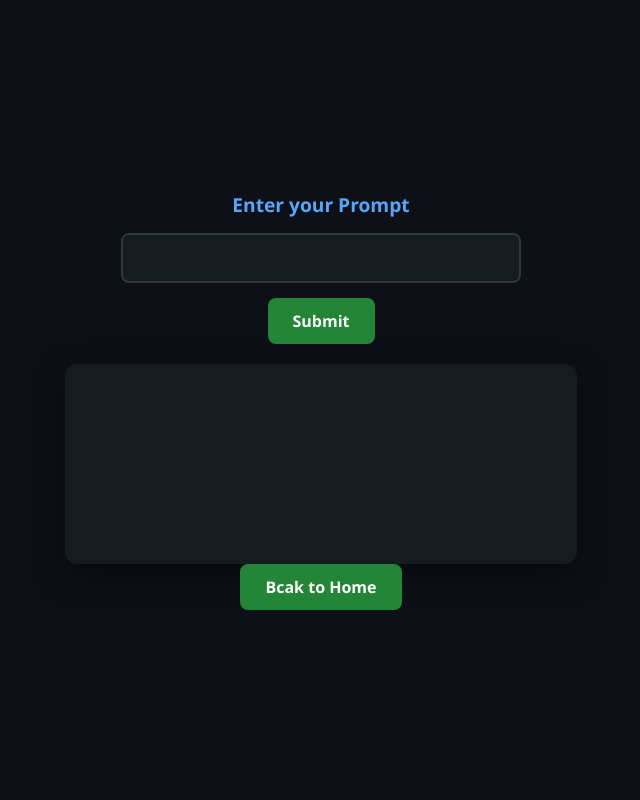
After one commit to prajapatiHardik2008/h-24, a Flask app: page /image in a window 1280 px wide. The commit adds this page. Shown: the whole page, without its empty margins (319-959 px from the left). Run offline with Flask 3, Linux system fonts and the light colour scheme.

Commit message:
Added AI Image Gen and Help Center with Secure API handling

```diff
--- a/app.py
+++ b/app.py
@@ -99,6 +99,16 @@ def terminal():
 def challange():
     return render_template('cybersecurity.html')
 #-------------------------------------------------------
+# image maker
+@app.route('/image')
+def image():
+    return render_template("createimage.html")
+#------------------------------------------------------
+# Help
+@app.route('/help')
+def help():
+    return render_template("Helpcenter.html")
+#-------------------------------------------------------
 # All Api's
 #----------------------------------------------------
 # base 64 Encoding and decoding API
--- /dev/null
+++ b/static/imageai.js
@@ -0,0 +1,82 @@
+const btn = document.querySelector('#make');
+const input = document.querySelector('input');
+const resultDiv = document.querySelector('.result');
+const loader = document.querySelector('p');
+
+btn.addEventListener('click', () => {
+    // Tumne #prompt use kiya hai, ensure karo tumhare HTML input ki ID "prompt" ho.
+    const promptValue = document.querySelector("#prompt").value.trim();
+
+    if (promptValue) {
+        // Loading text dikhao
+        loader.style.display = 'block';
+        loader.innerText = "Processing, please wait... (Flux model)";
+        loader.style.color = "#8b949e";
+
+        resultDiv.innerHTML = ''; // Purani image aur download button hatao
+
+        // Naya image element create karo
+        const img = document.createElement('img');
+
+        // EncodeURIComponent zaroori hai
+        const encodedPrompt = encodeURIComponent(promptValue);
+
+        // Tumhara updated URL (Flux model ke saath)
+        img.src = `https://gen.pollinations.ai/image/${encodedPrompt}?model=flux`;
+
+        // Styling for the image to make sure it looks good in CSS
+        img.style.maxWidth = "100%";
+        img.style.height = "auto";
+        img.style.borderRadius = "8px";
+
+        // Jab image puri tarah load ho jaye
+        img.onload = () => {
+            loader.style.display = 'none';
+            resultDiv.innerHTML = ''; // Clear loading text
+            resultDiv.appendChild(img); // Image add karo
+
+            // --- DOWNLOAD BUTTON LOGIC START ---
+
+            // 1. Download Button create karo
+            const downloadBtn = document.createElement('button');
+            downloadBtn.innerText = "⬇️ Download Image";
+            downloadBtn.id = "downloadBtn"; // Styling ke liye ID
+
+            // 2. Button par click event lagao
+            downloadBtn.addEventListener('click', () => {
+                downloadImage(img.src, `H24_AI_${encodedPrompt.substring(0, 20)}.jpg`);
+            });
+
+            // 3. Button ko result div mein image ke neeche add karo
+            resultDiv.appendChild(downloadBtn);
+
+            // --- DOWNLOAD BUTTON LOGIC END ---
+        };
+
+        // Agar error aaye
+        img.onerror = () => {
+            loader.innerText = "Error: Server down.";
+            loader.style.color = "red";
+        };
+    }
+});
+
+// Helper function to handle downloading across different browsers
+function downloadImage(url, filename) {
+    fetch(url)
+        .then(response => response.blob())
+        .then(blob => {
+            const blobUrl = window.URL.createObjectURL(blob);
+            const a = document.createElement('a');
+            a.href = blobUrl;
+            a.download = filename;
+            document.body.appendChild(a);
+            a.click();
+            document.body.removeChild(a);
+            window.URL.revokeObjectURL(blobUrl);
+        })
+        .catch(err => {
+            console.error('Download error:', err);
+            alert("Download error");
+        });
+}
--- /dev/null
+++ b/templates/createimage.html
@@ -0,0 +1,143 @@
+<!DOCTYPE html>
+<html lang="en">
+<head>
+    <meta charset="UTF-8">
+    <meta name="viewport" content="width=device-width, initial-scale=1.0">
+    <title>Document</title>
+    <style>
+        /* General Reset */
+* {
+    margin: 0;
+    padding: 0;
+    box-sizing: border-box;
+    font-family: 'Segoe UI', Tahoma, Geneva, Verdana, sans-serif;
+}
+
+body {
+    background-color: #0d1117; /* Dark background */
+    color: #e6edf3;
+    display: flex;
+    flex-direction: column;
+    align-items: center;
+    justify-content: center;
+    min-height: 100vh;
+    padding: 20px;
+}
+
+/* Container styling */
+label {
+    font-size: 1.2rem;
+    margin-bottom: 15px;
+    color: #58a6ff;
+    font-weight: bold;
+    display: block;
+}
+
+input[type="text"] {
+    width: 100%;
+    max-width: 400px;
+    padding: 12px 15px;
+    border: 2px solid #30363d;
+    border-radius: 8px;
+    background-color: #161b22;
+    color: white;
+    font-size: 1rem;
+    outline: none;
+    transition: border-color 0.3s ease;
+    margin-bottom: 15px;
+}
+
+input[type="text"]:focus {
+    border-color: #58a6ff;
+    box-shadow: 0 0 8px rgba(88, 166, 255, 0.3);
+}
+
+button {
+    padding: 12px 25px;
+    background-color: #238636; /* Green success color */
+    color: white;
+    border: none;
+    border-radius: 8px;
+    font-size: 1rem;
+    cursor: pointer;
+    font-weight: 600;
+    transition: background 0.3s ease, transform 0.1s active;
+}
+
+button:hover {
+    background-color: #2ea043;
+}
+
+button:active {
+    transform: scale(0.98);
+}
+
+p {
+    margin-top: 15px;
+    font-style: italic;
+    color: #8b949e;
+    display: none; /* JavaScript se show/hide karne ke liye */
+}
+
+/* Result Area */
+.result {
+    margin-top: 30px;
+    width: 100%;
+    max-width: 512px;
+    border-radius: 12px;
+    overflow: hidden;
+    box-shadow: 0 10px 30px rgba(0, 0, 0, 0.5);
+    background: #161b22;
+    min-height: 200px;
+    display: flex;
+    align-items: center;
+    justify-content: center;
+}
+
+.result img {
+    width: 100%;
+    height: auto;
+    display: block;
+    border: 1px solid #30363d;
+}
+/* Result div ko flexbox banao taaki image aur button column mein aayein */
+.result {
+    display: flex;
+    flex-direction: column;
+    align-items: center;
+    gap: 15px; /* Image aur button ke beech gap */
+    margin-top: 20px;
+    padding: 10px;
+}
+
+/* Download button ki special styling */
+#downloadBtn {
+    padding: 10px 20px;
+    background-color: #0366d6; /* Blue for download */
+    color: white;
+    border: none;
+    border-radius: 6px;
+    cursor: pointer;
+    font-size: 0.9rem;
+    transition: background 0.2s;
+    width: auto;
+    margin-top: 10px;
+}
+
+#downloadBtn:hover {
+    background-color: #0256b9;
+}
+    </style>
+</head>
+<body>
+    <label for="prompt">Enter your Prompt</label>
+    <input type="text" id="prompt">
+    <button id="make">Submit</button>
+    <p>Wait a min. </p>
+    <div class="result">
+
+    </div>
+    <button onclick="document.location='/'" id="back">Bcak to Home</button>
+    <script src="{{ url_for('static', filename='imageai.js') }}"></script>
+</body>
+</html>
```
Also changed, not shown: dummy.py (added, +18 -0 lines), static/helpcenter.css (added, +136 -0 lines), static/helpcenter.js (added, +31 -0 lines), static/index.css (+25 -0 lines), templates/helpcenter.html (added, +23 -0 lines), templates/index.html (+33 -3 lines).
